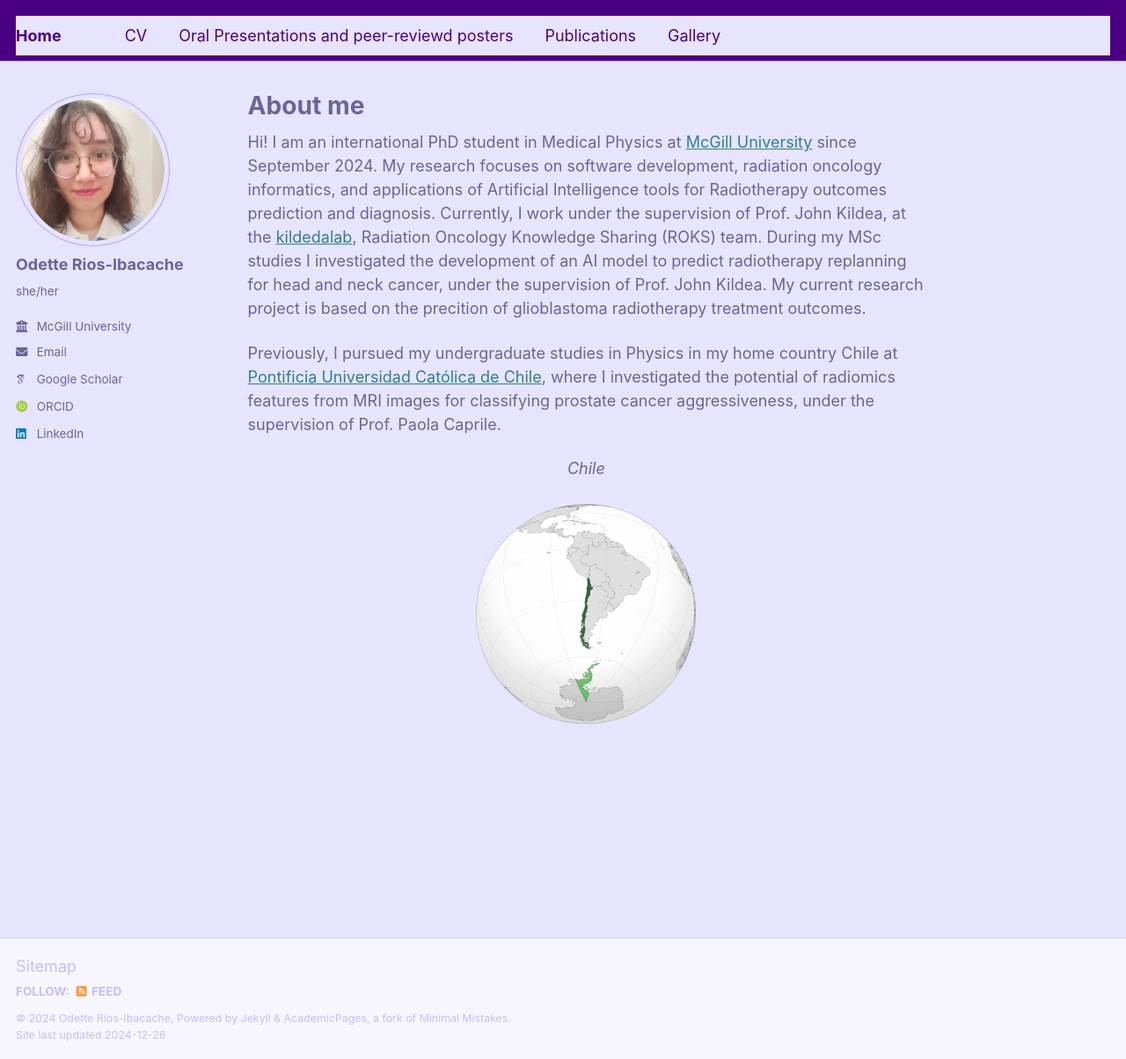
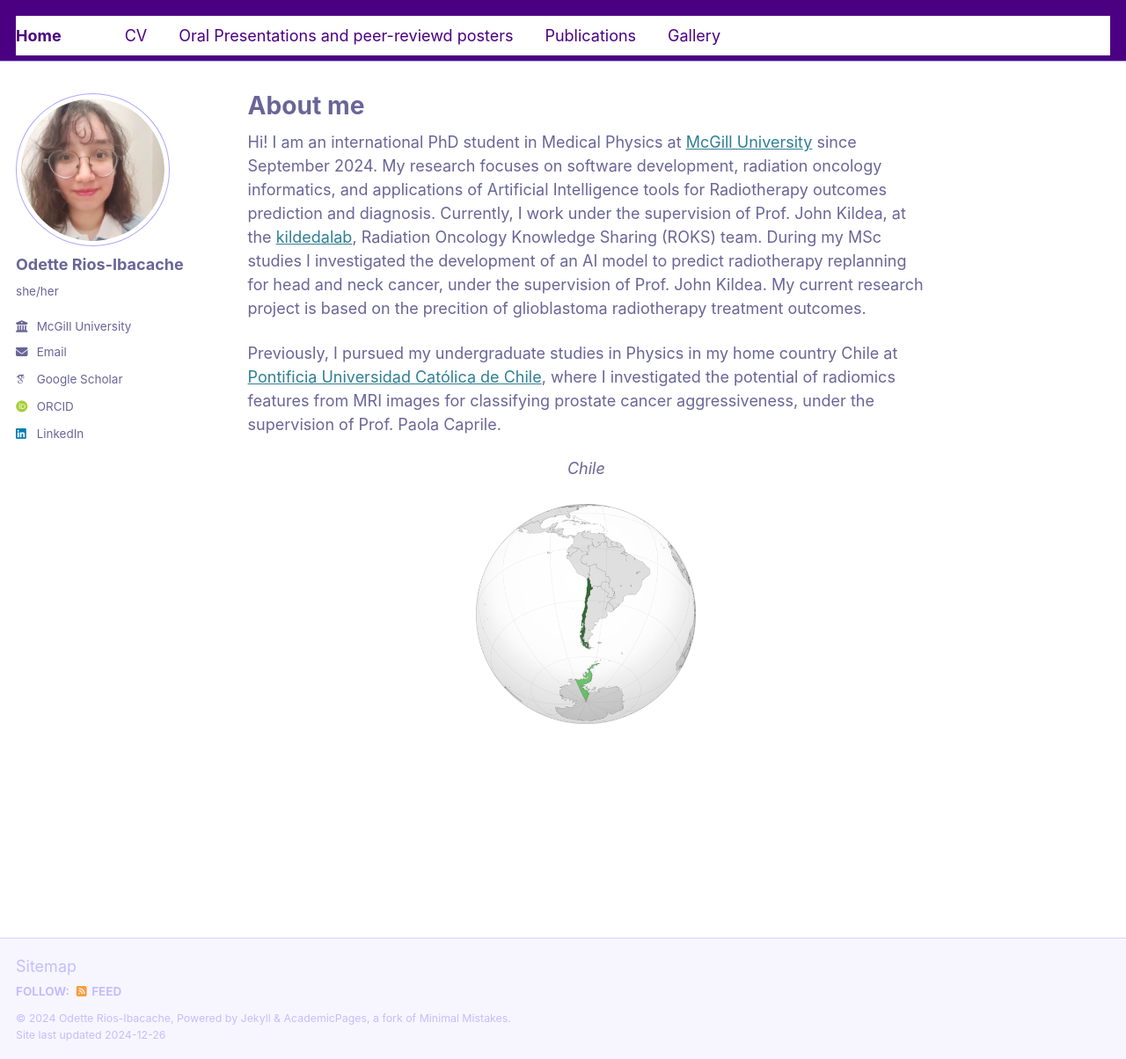
Before and after one commit to OdetteRiosI/odetteriosi.github.io, a Jekyll site: the page built from _pages/about.md, in a window 1280 px wide and 1204 px high. Shown: the whole window at 88% size. Built offline with Jekyll 4.4.1, drawn with Linux system fonts in a browser that asks for light colours; some web fonts are replaced.

Commit message:
Update _variables.scss

```diff
--- a/_sass/_variables.scss
+++ b/_sass/_variables.scss
@@ -62,7 +62,7 @@ $light-gray                 : mix(#fff, $gray, 50%);
 $lighter-gray               : mix(#fff, $gray, 90%);
 
 $body-color                 : #b0a8fc;   /*#fff*/
-$background-color           : #e7e4ff;/*#b0a8fc; /*#fff*/;
+$background-color           : white; /*#e7e4ff;#b0a8fc; #fff*/;
 $code-background-color      : #fafafa;
 $code-background-color-dark : $light-gray;
 $text-color                 : $dark-gray;
```
